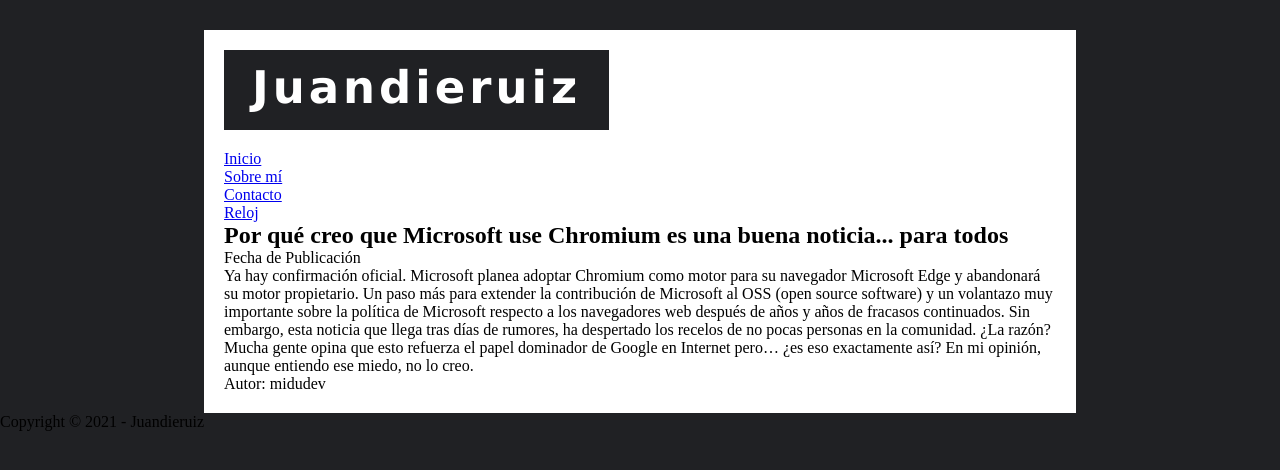
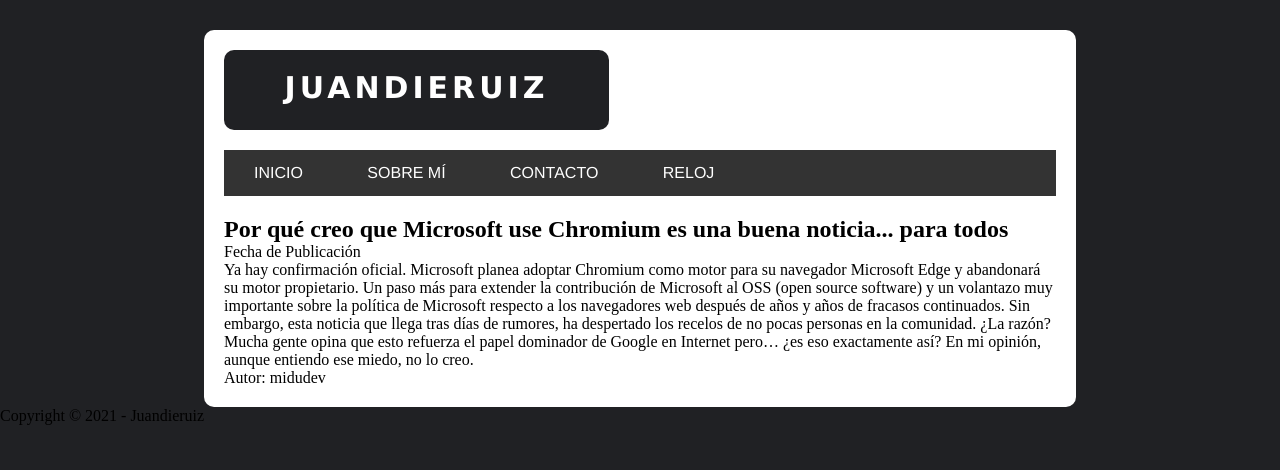
Before and after one commit to Juandieruiz/Space-devs-blog, a plain HTML site: page index.html in a window 1280 px wide. Drawn offline with Linux system fonts and the light colour scheme.

Commit message:
Maquetacion menu

```diff
--- a/css/styles.css
+++ b/css/styles.css
@@ -2,7 +2,6 @@
 *{
     margin: 0;
     padding: 0;
-    list-style: none;
 }
 
 .clearfix{
@@ -22,11 +21,13 @@
     padding: 20px;
     background: white;
     box-shadow: 0 0 0 2 gray;
+    border-radius: 10px;
+
 }
 
 #logo{
     font-family: Verdana, Arial, Helvetica, sans-serif;
-    font-size: 30px;
+    font-size: 20px;
     letter-spacing: 4px;
     line-height: 75px;
     background: rgb(32,33,36);
@@ -36,5 +37,40 @@
     height: 80px;
     margin-bottom: 20px;
     float: left;
+    text-transform: uppercase;
+    border-radius: 10px;
 
 }
+
+#menu{
+    font-family: Helvetica, Arial;
+    background: #333;
+    width: 100%;
+    text-transform: uppercase;
+    margin-bottom: 20px;
+
+
+}
+
+#menu ul{
+    line-height: 46px;
+    list-style: none;
+}
+
+#menu ul li{
+    height: 46px;
+    display: inline-block;
+    transition: all 300ms ease-in-out;
+}
+
+#menu ul li:hover{
+    background: rgb(109,164,179);
+}
+
+#menu a{
+    display: block;
+    color: white;
+    text-decoration: none;
+    padding-left: 30px;
+    padding-right: 30px;
+}
--- a/index.html
+++ b/index.html
@@ -9,18 +9,21 @@
     <!-- Style CSS -->
     <link rel="stylesheet" href="css/styles.css">
 </head>
+
 <body>
     <!-- Sección Global -->
     <section id="global">
+
         <!-- Cabecera -->
         <header>
             <div id="logo">
                 <h1>Juandieruiz</h1>
             </div>
             <div class="clearfix"></div>
+
             <!-- Barra de Navegación -->
-            <nav>
-                <ul id="menu">
+            <nav id="menu">
+                <ul>
                     <li><a href="#">Inicio</a></li>
                     <li><a href="#">Sobre mí</a></li>
                     <li><a href="#">Contacto</a></li>
@@ -28,10 +31,11 @@
                 </ul>
             </nav>
         </header>
+
         <!-- Slider -->
         <div id="slider">
+        </div>
 
-        </div>
         <!-- Contenido -->
         <section id="content">
             <div id="posts">
@@ -49,12 +53,14 @@
                     <span>Autor: midudev</span>
                 </article>
             </div>
+
         <!-- SideBar -->
         <aside id="sidebar">
 
         </aside>
         </section>
     </section>
+
     <!-- Footer -->
         <footer>
             <p>Copyright &copy; 2021 - Juandieruiz</p>
```
